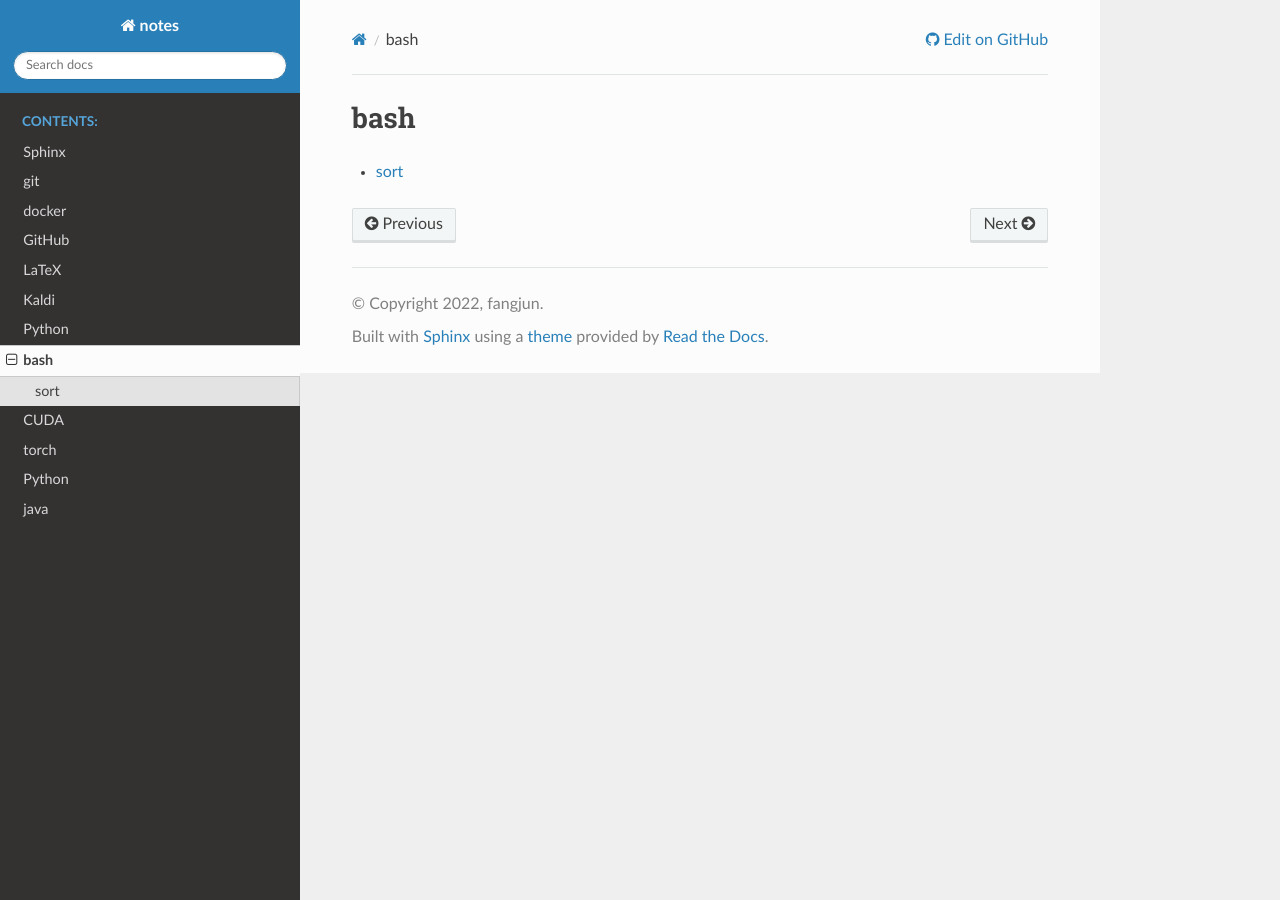
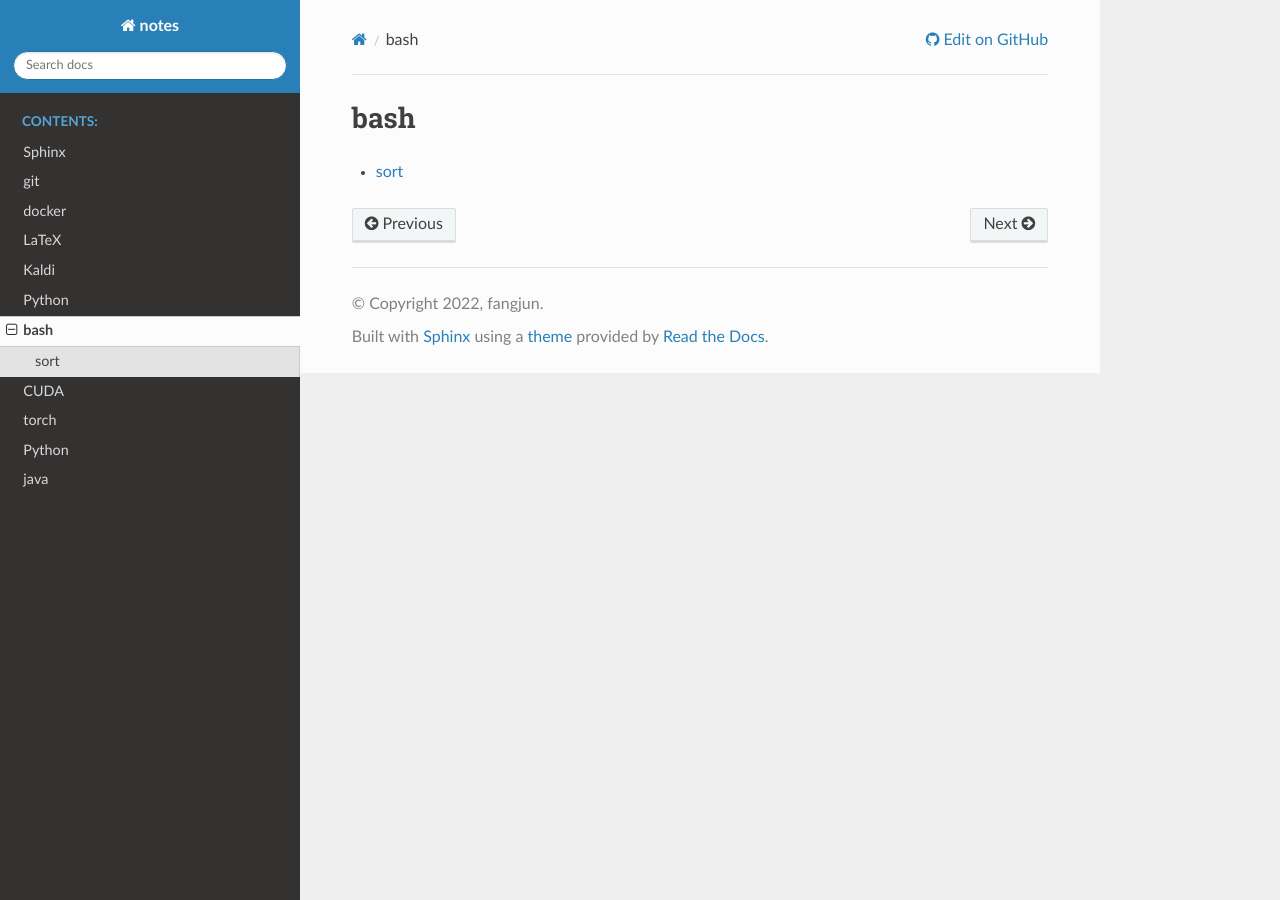
Before and after one commit to csu-fangjun/notes, a Sphinx documentation site: the page built from docs/source/bash/index.rst, in a window 1280 px wide. Built offline with Sphinx 7.4.7 and the Read the Docs theme 2.0.0, drawn with Linux system fonts in a browser that asks for light colours; pages that are not in the unit, such as notebooks, are missing from menus.

Commit message:
Minor fixes.

```diff
--- a/docs/source/index.rst
+++ b/docs/source/index.rst
@@ -15,7 +15,6 @@ Download this website in a single `pdf file <./_static/notes.pdf>`_.
    sphinx/index
    git/index
    docker/index
-   github/index
    latex/index
    kaldi/index
    python/index
```
Also changed, not shown: other parts of docs/source/index.rst (+2 -0 lines), 1 other file.
